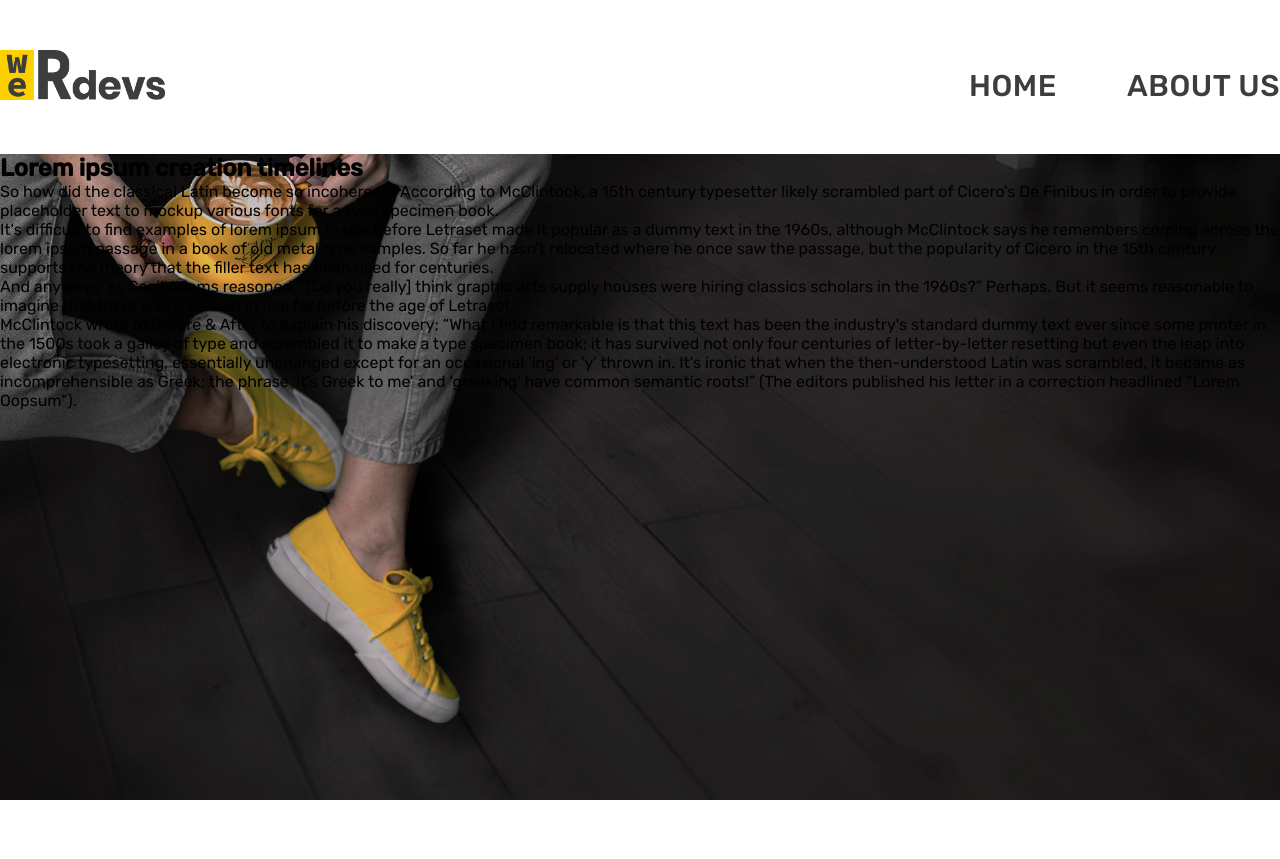
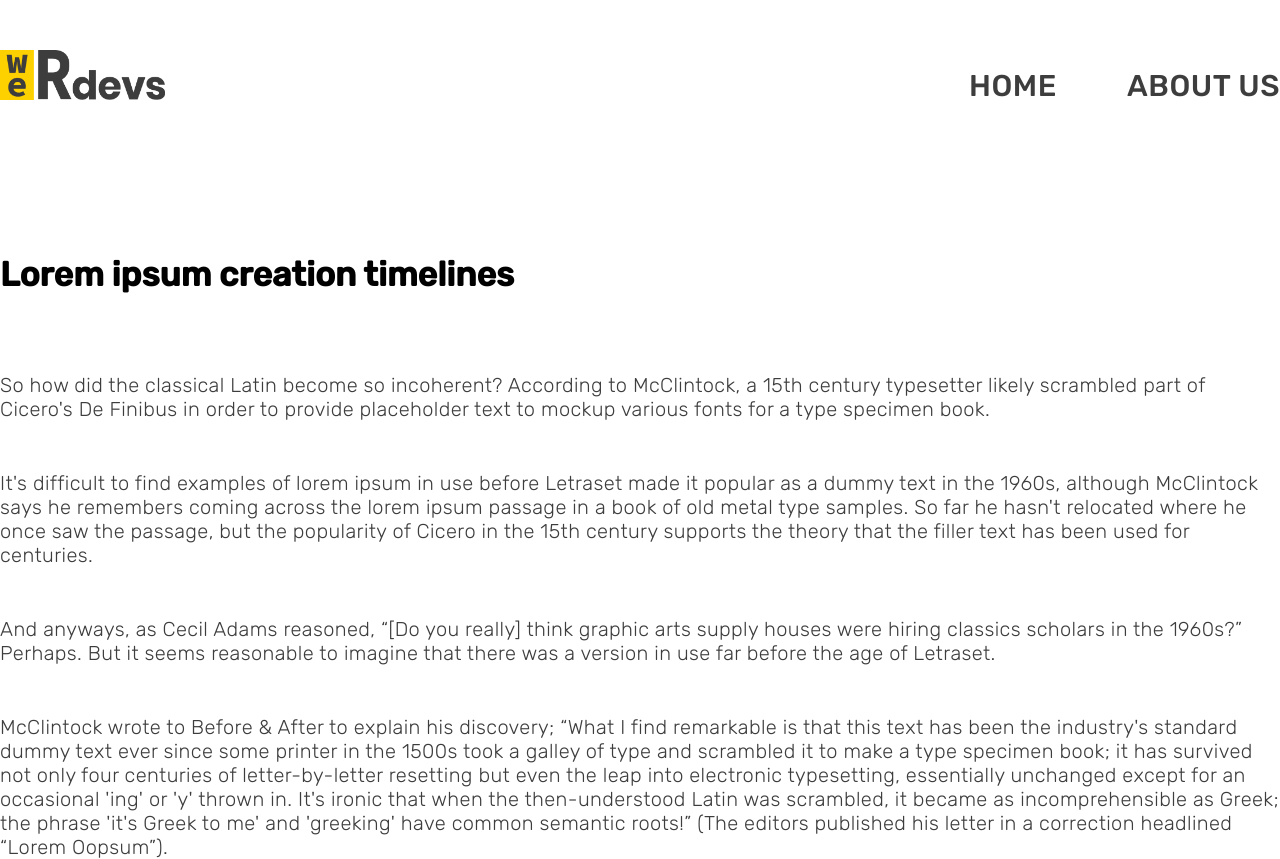
Before and after one commit to n7-remax/react-calendar, a React (Create React App) app: page /about-us in a window 1280 px wide. Before the commit the page ends 800 px from the top, so only its background shows below. Built offline with nearby package versions, Linux system fonts and the light colour scheme.

Commit message:
added styles for about us

```diff
--- a/src/styles/style.scss
+++ b/src/styles/style.scss
@@ -102,6 +102,30 @@ h1,h2,h3,h4,h5,h6,p {
             text-align: right;
             letter-spacing: 0.6px;
             color: #DFDFDF;
+        }
+    }
+}
+
+//About Us
+
+.About-us {
+    background: white;
+    padding-top: 100px;
+    height: calc(100vh - 154px);
+    .container {
+        max-width: 1336px;
+
+        h2 {
+            font-size: 34px;
+            margin-bottom: 78px;
+        }
+
+        p {
+            font-weight: 300;
+            font-size: 20px;
+            margin-bottom: 50px;
+            letter-spacing: 0.4px;
+            color: #3D3D3D;
         }
     }
 }
```
